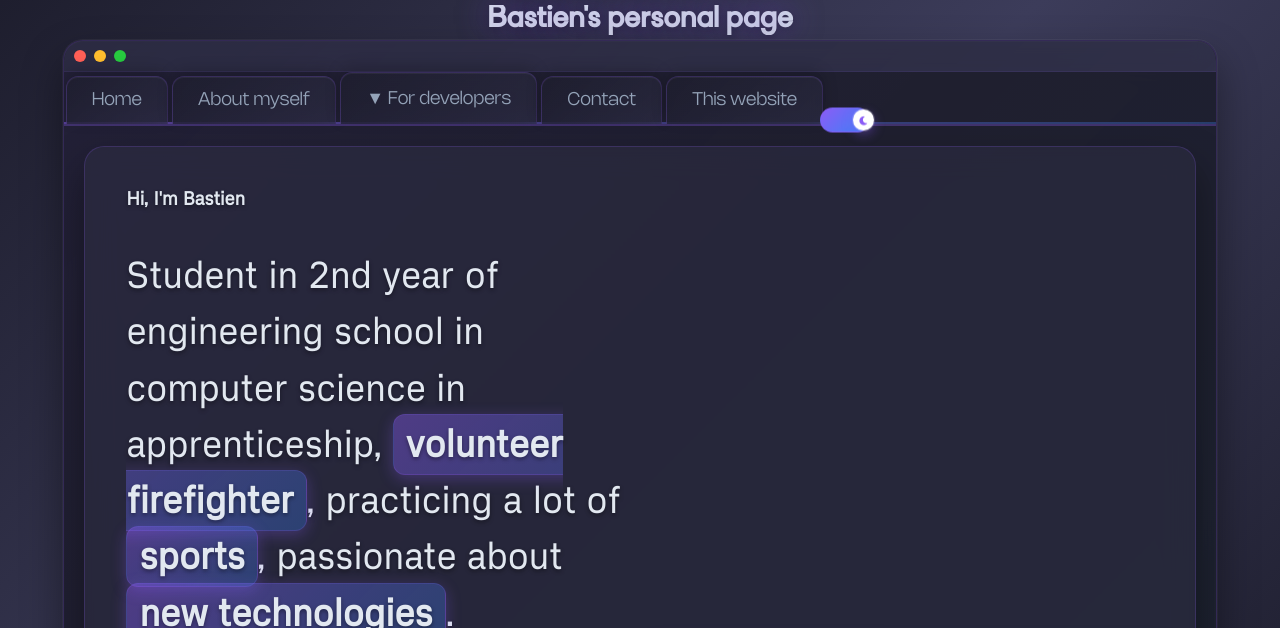
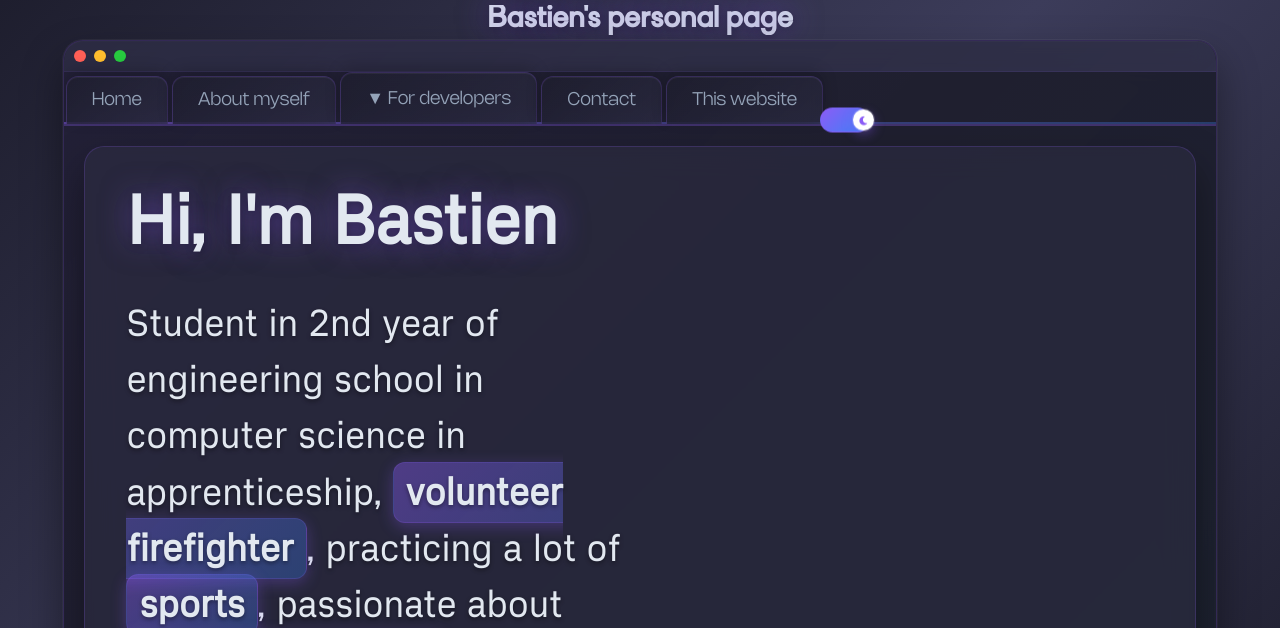
Before and after one commit to Basuw/basuw.github.io, a website: page index.html in a window 1280 px wide. Shown: the top 628 px of the page. Drawn offline with nearby package versions, Linux system fonts and the light colour scheme.

Commit message:
feat: enhance iOS indicator animation and adjust bottom bar visibility timing

```diff
--- a/style/about/about.css
+++ b/style/about/about.css
@@ -61,6 +61,19 @@
     visibility: hidden;
 }
 
+/* Animation de sautillement pour l'indicateur iOS - indéfinie */
+@keyframes bounce-indicator {
+    0%, 20%, 50%, 80%, 100% {
+        transform: translateX(-50%) translateY(0);
+    }
+    40% {
+        transform: translateX(-50%) translateY(-8px);
+    }
+    60% {
+        transform: translateX(-50%) translateY(-4px);
+    }
+}
+
 /* Indicateur iOS-style */
 .ios-indicator {
     position: fixed;
@@ -84,6 +97,7 @@
     opacity: 1;
     visibility: visible;
     pointer-events: auto;
+    animation: bounce-indicator 2s ease-in-out infinite; /* Animation infinie au lieu de 3 répétitions */
 }
 
 .indicator-bar {
--- a/style/home.css
+++ b/style/home.css
@@ -11,15 +11,16 @@
 }
 
 /* Style pour le texte "Hi, I'm Bastien" */
-.title-intro-text {
-   font-family: 'Vercetti', sans-serif;
-   font-size: 4.5em;
-   font-weight: bold;
-   color: var(--text-primary);
+.intro-text-container .title-intro-text {
+   font-family: 'Vercetti', sans-serif !important;
+   font-size: 4em !important; /* Augmenté de 4.5em à 6em pour plus d'impact */
+   font-weight: bold !important;
+   color: var(--text-primary) !important;
    text-shadow:
       0 0 30px rgba(139, 92, 246, 0.5),
-      0 2px 8px rgba(0, 0, 0, 0.3);
-   margin-bottom: 20px;
+      0 2px 8px rgba(0, 0, 0, 0.3) !important;
+   margin-bottom: 20px !important;
+   line-height: 1.2 !important;
 }
 
 /* Style pour le conteneur de l'introduction */
--- a/views/about/about.js
+++ b/views/about/about.js
@@ -11,6 +11,7 @@ export default{
             isBottomBarVisible: true,
             hideTimeout: null,
             isHoveringBottomBar: false,
+            isFirstLoad: true, // Ajouter une variable pour détecter le premier chargement
 		}
 	},
     created() {
@@ -77,8 +78,9 @@ export default{
             this.hideTimeout = setTimeout(() => {
                 if (!this.isHoveringBottomBar) {
                     this.isBottomBarVisible = false;
+                    this.isFirstLoad = false; // Marquer que le premier affichage est terminé
                 }
-            }, 2000);
+            }, 5000); // Délai de 5 secondes comme demandé
         },
         clearHideTimer() {
             if (this.hideTimeout) {
@@ -116,6 +118,11 @@ export default{
             document.removeEventListener('click', this.onDocumentClick);
         },
         onDocumentClick(event) {
+            // Ne pas fermer automatiquement pendant les 5 premières secondes du premier chargement
+            if (this.isFirstLoad) {
+                return;
+            }
+
             // Vérifier si le clic est en dehors de la bottom-bar et de l'indicateur
             const bottomBar = document.querySelector('.bottom-bar');
             const indicator = document.querySelector('.ios-indicator');
```
